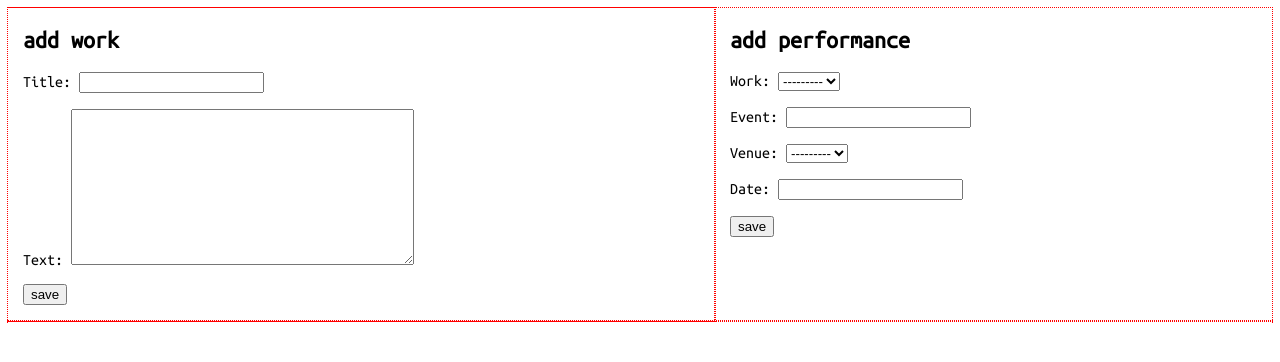
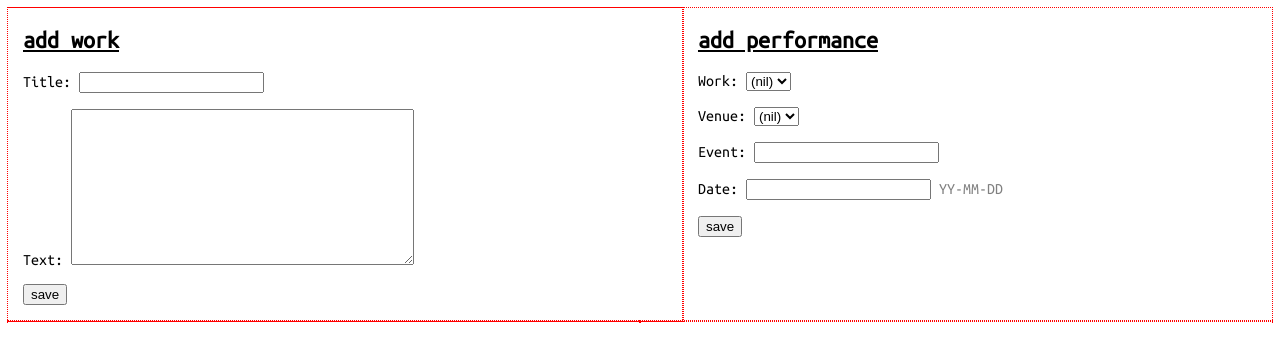
Before and after one commit to ericheep/miscellany, a Django app: template portfolio/templates/portfolio/miscellany.html in a window 1280 px wide. Shown: the top 362 px of the page. Run offline with Django 3.2, Linux system fonts and the light colour scheme; the template is opened without the code that fills it: values that come from a table or form of the project are taken from there, others are empty.

Commit message:
hm, may need to install django-tables2 to make it look good

```diff
--- a/portfolio/forms.py
+++ b/portfolio/forms.py
@@ -1,16 +1,46 @@
 from django import forms
-from .models import Work, Performance
+from .models import Work, Performance, Venue
 
 
 class WorkForm(forms.ModelForm):
+    title = forms.CharField(
+        max_length=100,
+    )
+
+    text = forms.CharField(
+        widget=forms.Textarea
+    )
+
+    field_order = ['title', 'text']
 
     class Meta:
         model = Work
-        fields = {'title', 'text'}
+        fields = {}
 
 
 class PerformanceForm(forms.ModelForm):
+    work = forms.ModelChoiceField(
+        queryset=Work.objects,
+        empty_label="(nil)"
+    )
+
+    venue = forms.ModelChoiceField(
+        queryset=Venue.objects,
+        empty_label="(nil)")
+
+    event = forms.CharField(
+        max_length=100
+    )
+
+    date = forms.DateField(
+        help_text="YY-MM-DD",
+    )
+
+    field_order = ['work', 'venue', 'event', 'date']
 
     class Meta:
         model = Performance
-        fields = {'work', 'venue', 'event', 'date'}
+        fields = {}
+        # help_texts = {
+        #     'date': "YY-MM-DD",
+        # }
--- a/portfolio/static/css/miscellany.css
+++ b/portfolio/static/css/miscellany.css
@@ -5,11 +5,21 @@ div {
 
 h2 {
     margin-left: 15px;
+    font-size: normal;
+    text-decoration: underline;
+}
+
+.helptext {
+    color: gray;
 }
 
 .miscellany-form {
     font-size: normal;
     margin-left: 15px;
+}
+
+#id_event {
+    display: inline;
 }
 
 #page-upper-container {
@@ -26,3 +36,28 @@ h2 {
     flex: 1 0 auto;
     order: 1
 }
+
+#page-lower-container {
+    display: flex;
+    flex-direction: row;
+}
+
+#page-item-work-list {
+    flex: 1 0 auto;
+    flex-direction: column;
+    order: 0;
+}
+
+#page-item-work {
+    flex: 1 0 auto;
+}
+
+#page-item-performance-list {
+    flex: 1 0 auto;
+    flex-direction: column;
+    order: 1;
+}
+
+#page-item-performance {
+    flex: 1 0 auto;
+}
--- a/portfolio/templates/portfolio/miscellany.html
+++ b/portfolio/templates/portfolio/miscellany.html
@@ -10,7 +10,7 @@
         <h2>add work</h2>
         <form method="POST" class="miscellany-form">
             {% csrf_token %}
-            {{ work_form.as_p }}
+            {{ work_form.as_p}}
             <button type="submit" class="save btn btn-default">save</button>
         </form>
     </div>
@@ -26,9 +26,20 @@
 <div id="page-lower-container">
     <div id="page-item-work-list">
         {% for work in works %}
-        {{ work }}
+            <div id="page-item-work">
+                {{ work.created_date|date:"y-m-d" }}
+                {{ work.title }}
+            </div">
         {% endfor %}
     </div>
     <div id="page-item-performance-list">
+        {% for performance in performances %}
+            <div id="page-item-performance">
+                {{ performance.date|date:"y-m-d h:i" }}
+                {{ performance.event }} |
+                {{ performance.work }} @
+                {{ performance.venue }}
+            </div">
+        {% endfor %}
     </div>
 </div>
--- a/portfolio/views.py
+++ b/portfolio/views.py
@@ -84,7 +84,7 @@ def miscellany(request):
     performance_form = PerformanceForm()
 
     works = Work.objects.all().order_by('-created_date')
-    performances = Performance.objects.all().order_by('-created_date')
+    performances = Performance.objects.all().order_by('-date')
 
     context = {
         'work_form': work_form,
```
